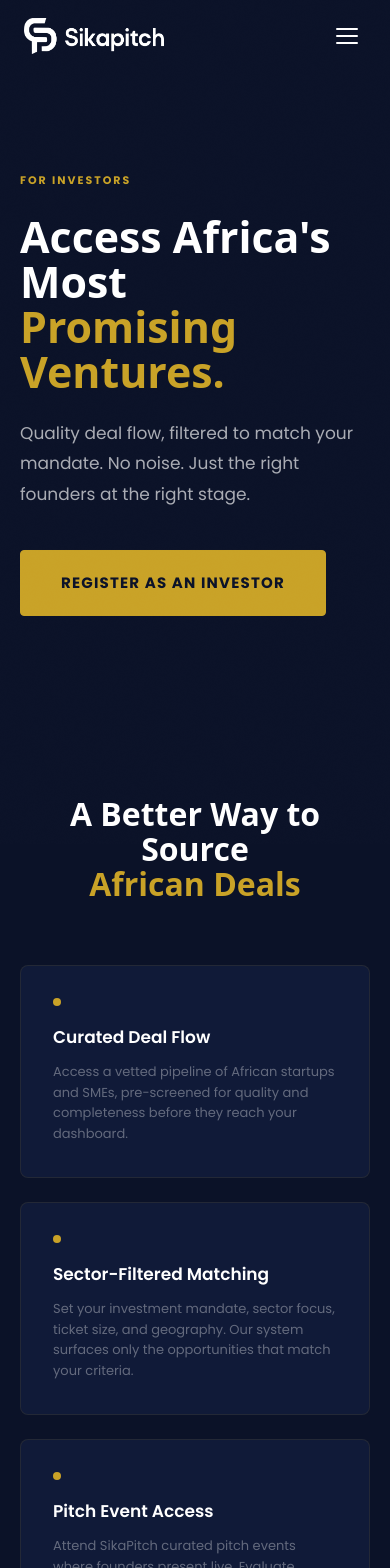
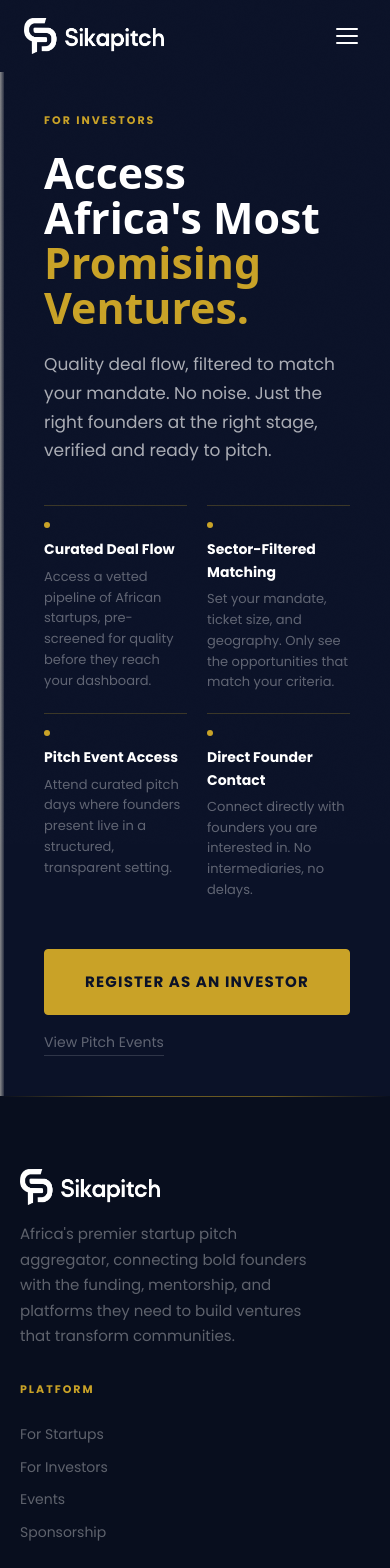
Before and after one commit to kobissna7/sikapitch, a React (Vite) app: page /for-investors in a window 390 px wide. Shown: the top 1568 px of the page. Built offline with nearby package versions, Linux system fonts and the light colour scheme; grey boxes are pictures that could not be loaded; a web font is replaced by a local one.

Commit message:
Rebuild ForStartups/ForInvestors as single-viewport split layouts; fix Register image and spacing

```diff
--- a/src/pages/ForInvestors.tsx
+++ b/src/pages/ForInvestors.tsx
@@ -1,120 +1,91 @@
 import { Link } from 'react-router-dom'
-import ScrollReveal from '../components/ScrollReveal'
 
 const BENEFITS = [
-  { title: 'Curated Deal Flow', body: 'Access a vetted pipeline of African startups and SMEs, pre-screened for quality and completeness before they reach your dashboard.' },
-  { title: 'Sector-Filtered Matching', body: 'Set your investment mandate, sector focus, ticket size, and geography. Our system surfaces only the opportunities that match your criteria.' },
-  { title: 'Pitch Event Access', body: 'Attend SikaPitch curated pitch events where founders present live. Evaluate businesses in a structured, transparent setting.' },
-  { title: 'Document Review', body: 'Review verified pitch decks, financial projections, team profiles, and legal documents, all in one organised investor workspace.' },
-  { title: 'Direct Founder Contact', body: 'Connect directly with founders you are interested in. No intermediaries, no delays. Conversation starts at your discretion.' },
-  { title: 'Portfolio Tracking', body: 'Track the businesses you have engaged with, save profiles for later review, and maintain notes on your deal pipeline.' },
+  { title: 'Curated Deal Flow', body: 'Access a vetted pipeline of African startups, pre-screened for quality before they reach your dashboard.' },
+  { title: 'Sector-Filtered Matching', body: 'Set your mandate, ticket size, and geography. Only see the opportunities that match your criteria.' },
+  { title: 'Pitch Event Access', body: 'Attend curated pitch days where founders present live in a structured, transparent setting.' },
+  { title: 'Direct Founder Contact', body: 'Connect directly with founders you are interested in. No intermediaries, no delays.' },
 ]
 
-const INVESTOR_TYPES = [
-  { label: 'Angel Investors', desc: 'Individual investors deploying personal capital into early-stage African startups.' },
-  { label: 'Venture Capital Funds', desc: 'Institutional funds with a specific focus on African or emerging market deal flow.' },
-  { label: 'Family Offices', desc: 'Private wealth seeking impact-aligned investment opportunities in high-growth markets.' },
-  { label: 'Development Finance', desc: 'DFIs and impact-first investors seeking measurable community and economic outcomes.' },
-]
+const TYPES = ['Angel Investors', 'Venture Capital Funds', 'Family Offices', 'Development Finance Institutions']
 
 export default function ForInvestors() {
   return (
-    <>
-      <section style={{ background: 'var(--black)', paddingTop: 'calc(var(--nav-h) + 100px)', paddingBottom: 100 }} className="section">
-        <div className="container">
-          <div style={{ maxWidth: 760 }}>
-            <ScrollReveal>
-              <div className="kicker">For Investors</div>
-              <h1 className="display-lg text-white" style={{ marginBottom: 24 }}>
-                Access Africa's Most<br /><span style={{ color: 'var(--gold)' }}>Promising Ventures.</span>
-              </h1>
-              <p className="body-lg" style={{ maxWidth: 560, marginBottom: 40 }}>
-                Quality deal flow, filtered to match your mandate. No noise. Just the right founders at the right stage.
-              </p>
-              <Link to="/register?type=investor" className="btn btn-gold btn-lg">Register as an Investor</Link>
-            </ScrollReveal>
-          </div>
-        </div>
-      </section>
-
-      {/* BENEFITS */}
-      <section className="section">
-        <div className="container">
-          <ScrollReveal style={{ textAlign: 'center', marginBottom: 64 }}>
-            <h2 className="display-md text-white">A Better Way to Source<br /><span style={{ color: 'var(--gold)' }}>African Deals</span></h2>
-          </ScrollReveal>
-          <div className="grid-3">
-            {BENEFITS.map((b, i) => (
-              <ScrollReveal key={b.title} delay={i * 80}>
-                <div className="card-navy" style={{ height: '100%' }}>
-                  <div style={{ width: 8, height: 8, background: 'var(--gold)', borderRadius: '50%', marginBottom: 20 }} />
-                  <h3 className="heading-md text-white" style={{ marginBottom: 12 }}>{b.title}</h3>
-                  <p className="body-sm">{b.body}</p>
-                </div>
-              </ScrollReveal>
+    <div style={{
+      minHeight: '100vh',
+      paddingTop: 'var(--nav-h)',
+      background: 'var(--black)',
+      display: 'grid',
+      gridTemplateColumns: '1fr 1fr',
+      overflow: 'hidden',
+    }}>
+      {/* LEFT: IMAGE */}
+      <div style={{ position: 'relative', overflow: 'hidden' }}>
+        <img
+          src="https://images.unsplash.com/photo-1560179707-f14e90ef3623?auto=format&fit=crop&w=1400&q=80"
+          alt="Professional investor in a meeting"
+          style={{ width: '100%', height: '100%', objectFit: 'cover', objectPosition: 'center' }}
+        />
+        <div style={{
+          position: 'absolute', inset: 0,
+          background: 'linear-gradient(to left, rgba(11,18,40,0.8) 0%, rgba(11,18,40,0.15) 100%)',
+        }} />
+        {/* Who qualifies */}
+        <div style={{
+          position: 'absolute', bottom: 48, left: 48, right: 48,
+          background: 'rgba(0,0,0,0.6)', backdropFilter: 'blur(12px)',
+          border: '1px solid rgba(201,162,39,0.2)', borderRadius: 4,
+          padding: '24px 28px',
+        }}>
+          <div style={{ fontSize: '0.6875rem', fontWeight: 700, letterSpacing: '0.12em', textTransform: 'uppercase', color: 'var(--gold)', marginBottom: 14 }}>Who Qualifies</div>
+          <div style={{ display: 'flex', flexDirection: 'column', gap: 8 }}>
+            {TYPES.map(t => (
+              <div key={t} style={{ display: 'flex', alignItems: 'center', gap: 10 }}>
+                <div style={{ width: 5, height: 5, background: 'var(--gold)', borderRadius: '50%', flexShrink: 0 }} />
+                <span style={{ fontSize: '0.8125rem', color: 'rgba(255,255,255,0.75)' }}>{t}</span>
+              </div>
             ))}
           </div>
         </div>
-      </section>
+      </div>
 
-      {/* INVESTOR TYPES */}
-      <section className="section" style={{ background: 'var(--navy-mid)' }}>
-        <div className="container">
-          <ScrollReveal style={{ textAlign: 'center', marginBottom: 64 }}>
-            <div className="kicker" style={{ justifyContent: 'center' }}>Who Qualifies</div>
-            <h2 className="display-md text-white">Who Can Register<br /><span style={{ color: 'var(--gold)' }}>as an Investor</span></h2>
-          </ScrollReveal>
-          <div className="grid-4">
-            {INVESTOR_TYPES.map((t, i) => (
-              <ScrollReveal key={t.label} delay={i * 100}>
-                <div style={{ borderTop: '2px solid var(--gold)', paddingTop: 24 }}>
-                  <div className="kicker" style={{ marginBottom: 8 }}>{String(i + 1).padStart(2, '0')}</div>
-                  <h3 className="heading-md text-white" style={{ marginBottom: 12 }}>{t.label}</h3>
-                  <p className="body-sm">{t.desc}</p>
-                </div>
-              </ScrollReveal>
-            ))}
-          </div>
+      {/* RIGHT: CONTENT */}
+      <div style={{
+        display: 'flex',
+        flexDirection: 'column',
+        justifyContent: 'center',
+        padding: 'clamp(40px, 6vw, 96px)',
+        paddingTop: 'clamp(40px, 4vw, 64px)',
+      }}>
+        <div className="kicker" style={{ marginBottom: 20 }}>For Investors</div>
+        <h1 className="display-lg text-white" style={{ marginBottom: 20 }}>
+          Access Africa's Most<br />
+          <span style={{ color: 'var(--gold)' }}>Promising Ventures.</span>
+        </h1>
+        <p className="body-lg" style={{ maxWidth: 480, marginBottom: 40, lineHeight: 1.7 }}>
+          Quality deal flow, filtered to match your mandate. No noise. Just the right founders at the right stage, verified and ready to pitch.
+        </p>
+
+        <div style={{ display: 'grid', gridTemplateColumns: '1fr 1fr', gap: 20, marginBottom: 48 }}>
+          {BENEFITS.map(b => (
+            <div key={b.title} style={{
+              borderTop: '1px solid rgba(201,162,39,0.25)',
+              paddingTop: 16,
+            }}>
+              <div style={{ width: 6, height: 6, background: 'var(--gold)', borderRadius: '50%', marginBottom: 10 }} />
+              <div style={{ fontSize: '0.875rem', fontWeight: 700, color: 'var(--white)', marginBottom: 6 }}>{b.title}</div>
+              <p style={{ fontSize: '0.8125rem', color: 'var(--text-muted)', lineHeight: 1.6 }}>{b.body}</p>
+            </div>
+          ))}
         </div>
-      </section>
 
-      {/* HOW IT WORKS */}
-      <section className="section">
-        <div className="container">
-          <ScrollReveal style={{ marginBottom: 80 }}>
-            <div className="kicker">How It Works</div>
-            <h2 className="display-md text-white">Three steps to your<br /><span style={{ color: 'var(--gold)' }}>next investment.</span></h2>
-          </ScrollReveal>
-          <div className="grid-3" style={{ gap: 40 }}>
-            {[
-              { num: '01', title: 'Create Your Profile', body: 'Register and configure your mandate, preferred sectors, ticket size, and geography. Your profile stays private.' },
-              { num: '02', title: 'Receive Matched Startups', body: 'Our system sends you curated startup profiles that match your mandate. Review at your pace, no pressure.' },
-              { num: '03', title: 'Engage and Invest', body: 'Save profiles you are interested in, request full documents, and connect directly with founders you want to pursue.' },
-            ].map((s, i) => (
-              <ScrollReveal key={s.num} delay={i * 100}>
-                <div style={{ borderTop: '1px solid rgba(255,255,255,0.08)', paddingTop: 28 }}>
-                  <div style={{ fontFamily: 'var(--font-display)', fontSize: '3rem', fontWeight: 800, color: 'transparent', WebkitTextStroke: '1px rgba(201,162,39,0.2)', marginBottom: 16 }}>{s.num}</div>
-                  <h3 className="heading-md text-white" style={{ marginBottom: 12 }}>{s.title}</h3>
-                  <p className="body-md">{s.body}</p>
-                </div>
-              </ScrollReveal>
-            ))}
-          </div>
+        <div style={{ display: 'flex', gap: 16, alignItems: 'center', flexWrap: 'wrap' }}>
+          <Link to="/register?type=investor" className="btn btn-gold btn-lg">Register as an Investor</Link>
+          <Link to="/events" style={{ fontSize: '0.875rem', color: 'var(--text-muted)', borderBottom: '1px solid rgba(255,255,255,0.15)', paddingBottom: 2 }}>
+            View Pitch Events
+          </Link>
         </div>
-      </section>
-
-      {/* CTA */}
-      <section className="section" style={{ textAlign: 'center' }}>
-        <div className="container">
-          <ScrollReveal>
-            <h2 className="display-md text-white" style={{ marginBottom: 24 }}>Start Seeing African<br /><span style={{ color: 'var(--gold)' }}>Deal Flow Today</span></h2>
-            <p className="body-lg" style={{ maxWidth: 480, margin: '0 auto 40px' }}>
-              Register your investor profile and begin receiving matched opportunities within 24 hours of verification.
-            </p>
-            <Link to="/register?type=investor" className="btn btn-gold btn-lg">Register as an Investor</Link>
-          </ScrollReveal>
-        </div>
-      </section>
-    </>
+      </div>
+    </div>
   )
 }
```
Also changed, not shown: src/pages/ForStartups.tsx (+78 -91 lines), src/pages/Register.tsx (+10 -9 lines).
